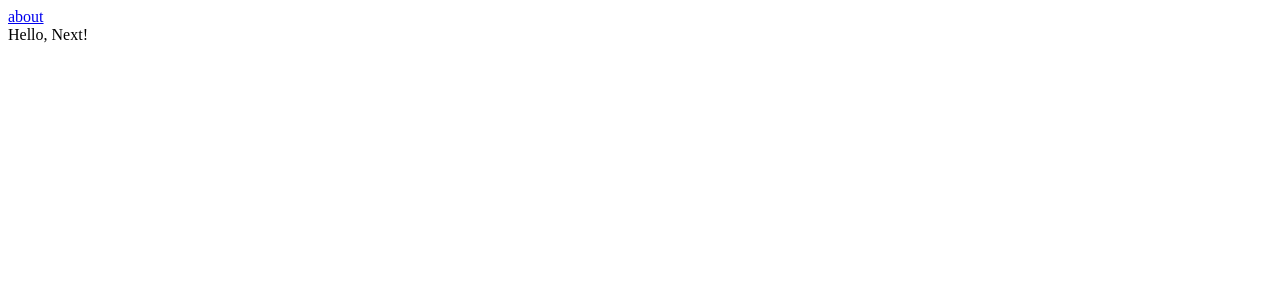
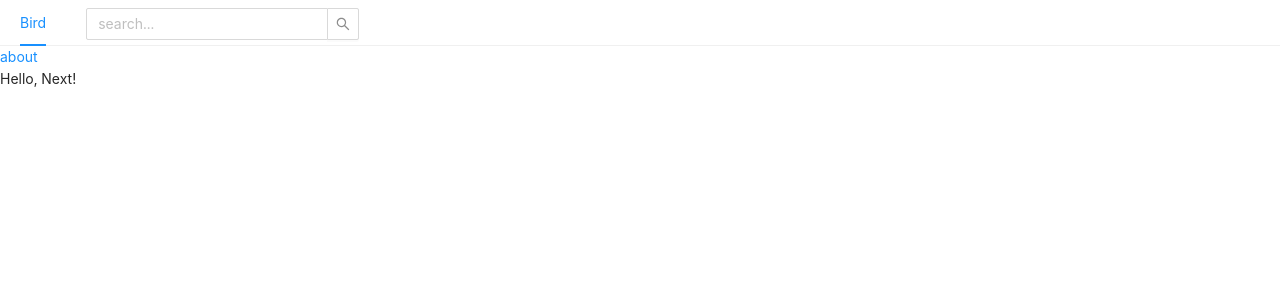
Before and after one commit to bobbohee/node-bird-sns, a Next.js app in the folder front/: page / in a window 1280 px wide. Shown: the top 300 px of the page. Built offline with nearby package versions, Linux system fonts and the light colour scheme.

Commit message:
[ADD] Ant Design 적용, navigation 구성

```diff
--- /dev/null
+++ b/front/components/AppLayout.js
@@ -0,0 +1,25 @@
+import React from 'react';
+import { Menu, Input, Space } from 'antd';
+
+const { SubMenu } = Menu;
+const { Search } = Input;
+
+const AppLayout = ({ children }) => {
+    return (
+        <div>
+            <Menu mode="horizontal">
+                <SubMenu key="bird" title="Bird">
+                    <Menu.Item key="profile">Profile</Menu.Item>
+                </SubMenu>
+                <Menu.Item key="search">
+                    <Space direction="vertical">
+                        <Search placeholder="search..." style={{ verticalAlign: "middle"}}/>
+                    </Space>
+                </Menu.Item>
+            </Menu>
+            { children }
+        </div>
+    )
+};
+
+export default AppLayout;
--- a/front/package.json
+++ b/front/package.json
@@ -9,6 +9,7 @@
     "start": "next start"
   },
   "dependencies": {
+    "antd": "^4.11.1",
     "next": "^10.0.5",
     "react": "^17.0.1",
     "react-dom": "^17.0.1"
--- a/front/pages/index.js
+++ b/front/pages/index.js
@@ -1,12 +1,20 @@
+import Head from 'next/head';
 import Link from 'next/link';
+import AppLayout from "../components/AppLayout";
+import "antd/dist/antd.css";
 
 const Home = () => {
     return (
         <>
-            <Link href="/about">
-                <a>about</a>
-            </Link>
-            <div>Hello, Next!</div>
+            <Head>
+
+            </Head>
+            <AppLayout>
+                <Link href="/about">
+                    <a>about</a>
+                </Link>
+                <div>Hello, Next!</div>
+            </AppLayout>
         </>
     );
 };
```
Also changed, not shown: 1 other file (tests, documents, lock files or other folders).
